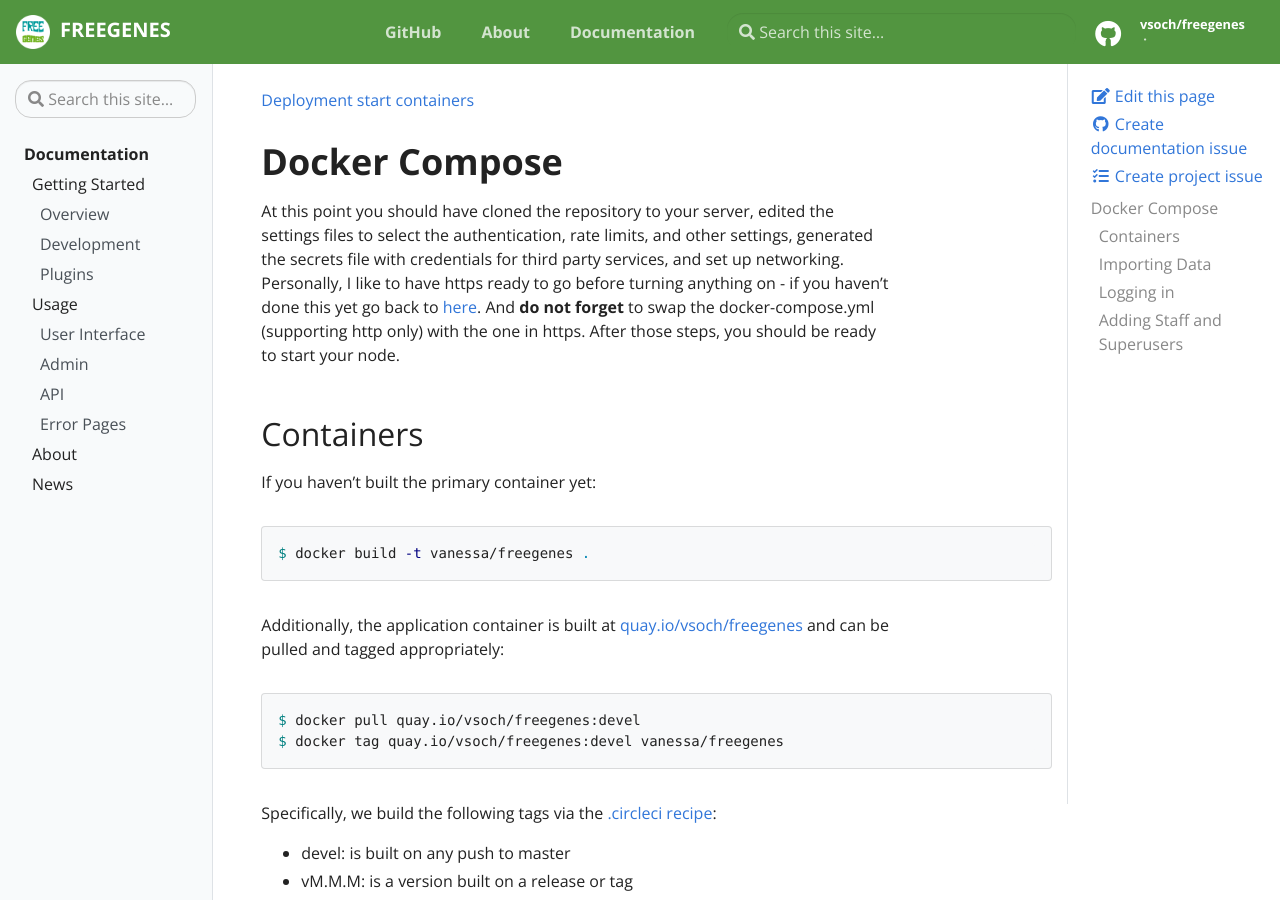
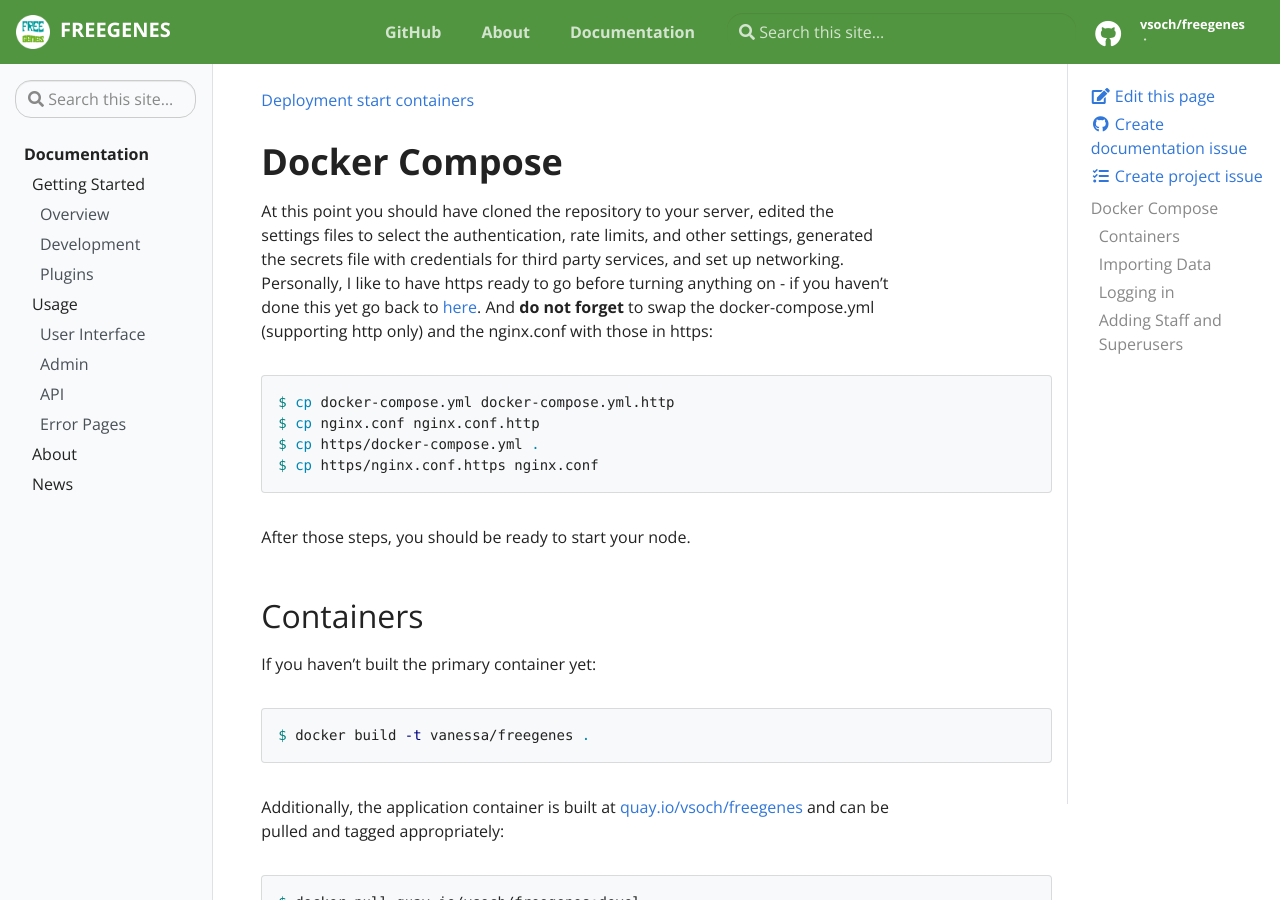
Before and after one commit to vsoch/freegenes, a Jekyll site: the page built from docs/_docs/development/start.md, in a window 1280 px wide and 900 px high. Built offline with Jekyll 4.4.1, drawn with Linux system fonts in a browser that asks for light colours.

````diff
--- a/docs/_docs/development/start.md
+++ b/docs/_docs/development/start.md
@@ -9,7 +9,16 @@
 # Docker Compose
 
 At this point you should have cloned the repository to your server, edited the settings files to select the authentication, rate limits, and other settings, generated the secrets file with credentials for third party services, and set up networking. Personally, I like to have https ready to go before turning anything on - if you haven't done this yet
-go back to [here](https://vsoch.github.io/freegenes/docs/development/setup#domain-name). And **do not forget** to swap the docker-compose.yml (supporting http only) with the one in https. After those steps, you should be ready to start your node.
+go back to [here](https://vsoch.github.io/freegenes/docs/development/setup#domain-name). And **do not forget** to swap the docker-compose.yml (supporting http only) and the nginx.conf with those in https:
+
+```bash
+$ cp docker-compose.yml docker-compose.yml.http
+$ cp nginx.conf nginx.conf.http
+$ cp https/docker-compose.yml .
+$ cp https/nginx.conf.https nginx.conf
+```
+
+After those steps, you should be ready to start your node.
 
 ## Containers
 
````
Also changed, not shown: 1 other file.
